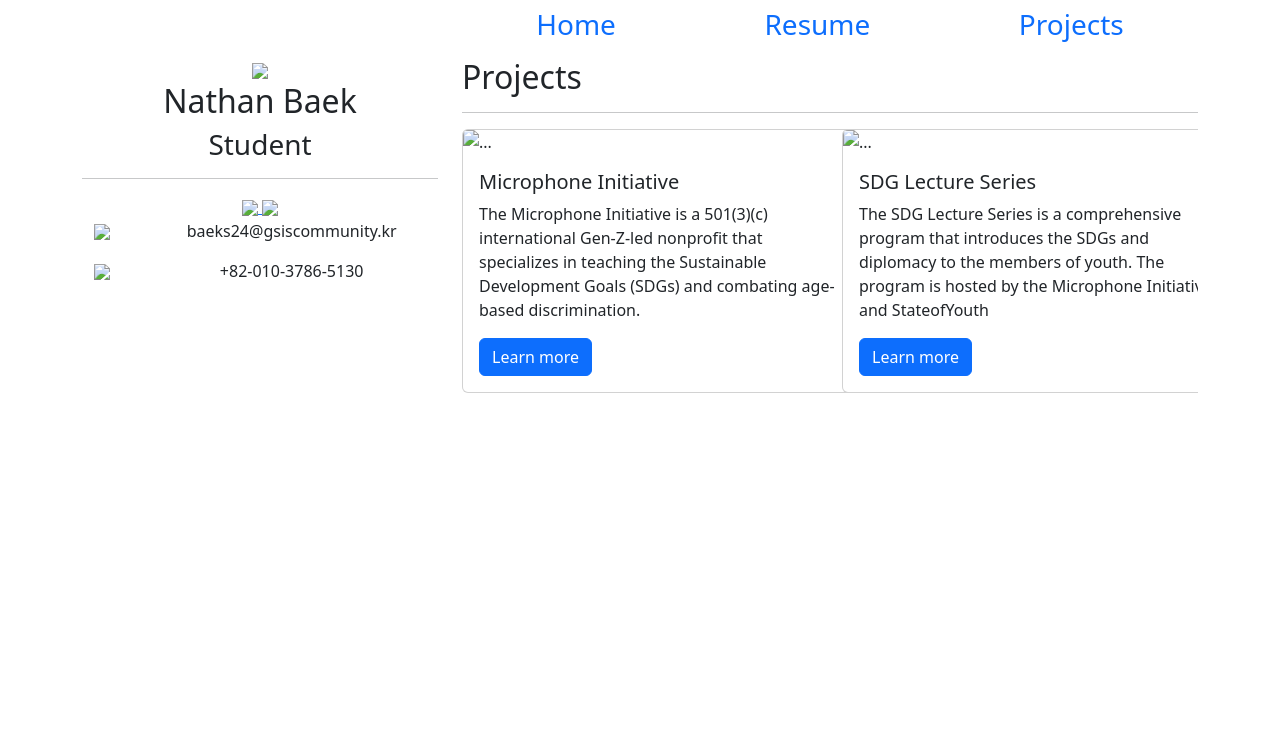
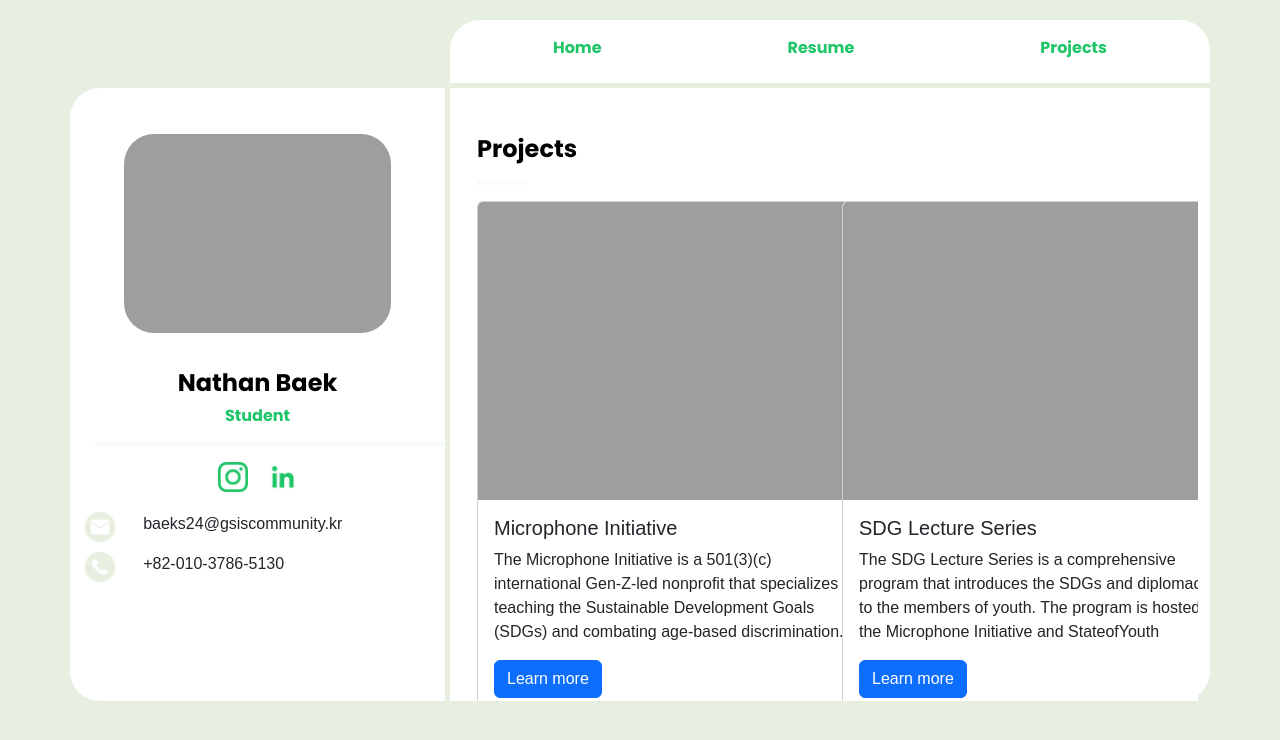
Before and after one commit to Apple-pro1/portfolio_site, a plain HTML site: page nathan_projects.html in a window 1280 px wide. Drawn offline with nearby package versions, Linux system fonts and the light colour scheme; the site is published under a folder, as on GitHub Pages, so addresses that start at the root find nothing.

Commit message:
Update nathan_projects.html

```diff
--- a/nathan_projects.html
+++ b/nathan_projects.html
@@ -9,7 +9,7 @@
 	<link rel="preconnect" href="https://fonts.googleapis.com">
 	<link rel="preconnect" href="https://fonts.gstatic.com" crossorigin>
 	<link href="https://fonts.googleapis.com/css2?family=Poppins:ital,wght@0,700;1,300&display=swap" rel="stylesheet">
-	<link rel="stylesheet" href="/nathan_project.css">
+	<link rel="stylesheet" href="nathan_project.css">
 </head>
 
 <body>
@@ -29,19 +29,19 @@
 		</div>
 		<div class="row">
 			<div class="col-4 text-center" id="nathan">
-				<img src="/img/Untitled design (8).png" class="img-fluid" id="headShot">
+				<img src="img/Untitled design (8).png" class="img-fluid" id="headShot">
 				<h2>Nathan Baek</h2>
 				<h3>Student</h3>
 				<hr id="aboutLine">
 				<a id="logoLink" href="https://www.instagram.com/nathanb6332/" target="_blank">
-					<img src="/img/insta.png" width="30px" id="logoSocial">
+					<img src="img/insta.png" width="30px" id="logoSocial">
 				</a>
 				<a id="logoLink" href="https://www.linkedin.com/in/seokhyun-nathan-baek-281275215/" target="_blank">
-					<img src="/img/linkedin.png" width="30px" id="logoSocial">
+					<img src="img/linkedin.png" width="30px" id="logoSocial">
 				</a>
 				<div class="row">
 					<div class="col-md-2">
-						<img src="/img/email.png" width="30px">
+						<img src="img/email.png" width="30px">
 					</div>
 					<div class="col-md-10">
 						<p>baeks24@gsiscommunity.kr</p>
@@ -49,7 +49,7 @@
 				</div>
 				<div class="row">
 					<div class="col-md-2">
-						<img src="/img/phone.png" width="30px">
+						<img src="img/phone.png" width="30px">
 					</div>
 					<div class="col-md-10">
 						<p>+82-010-3786-5130</p>
@@ -63,7 +63,7 @@
 					<div class="row">
 						<div class="col-md-6">
 							<div class="card" style="width: 400px;" id="imgCard">
-								<img src="/img/microcollage.png" class="card-img-top img-fluid" alt="...">
+								<img src="img/microcollage.png" class="card-img-top img-fluid" alt="...">
 								<div class="card-body">
 									<h5 class="card-title">Microphone Initiative</h5>
 									<p class="card-text">The Microphone Initiative is a 501(3)(c) international Gen-Z-led nonprofit that specializes in teaching the Sustainable Development Goals (SDGs) and combating age-based discrimination.</p>
@@ -73,7 +73,7 @@
 						</div>
 						<div class="col-md-6">
 							<div class="card" style="width: 400px;">
-								<img src="/img/lecture.png" class="card-img-top img-fluid" alt="...">
+								<img src="img/lecture.png" class="card-img-top img-fluid" alt="...">
 								<div class="card-body">
 									<h5 class="card-title">SDG Lecture Series</h5>
 									<p class="card-text">The SDG Lecture Series is a comprehensive program that introduces the SDGs and diplomacy to the members of youth. The program is hosted by the Microphone Initiative and StateofYouth</p>
```
